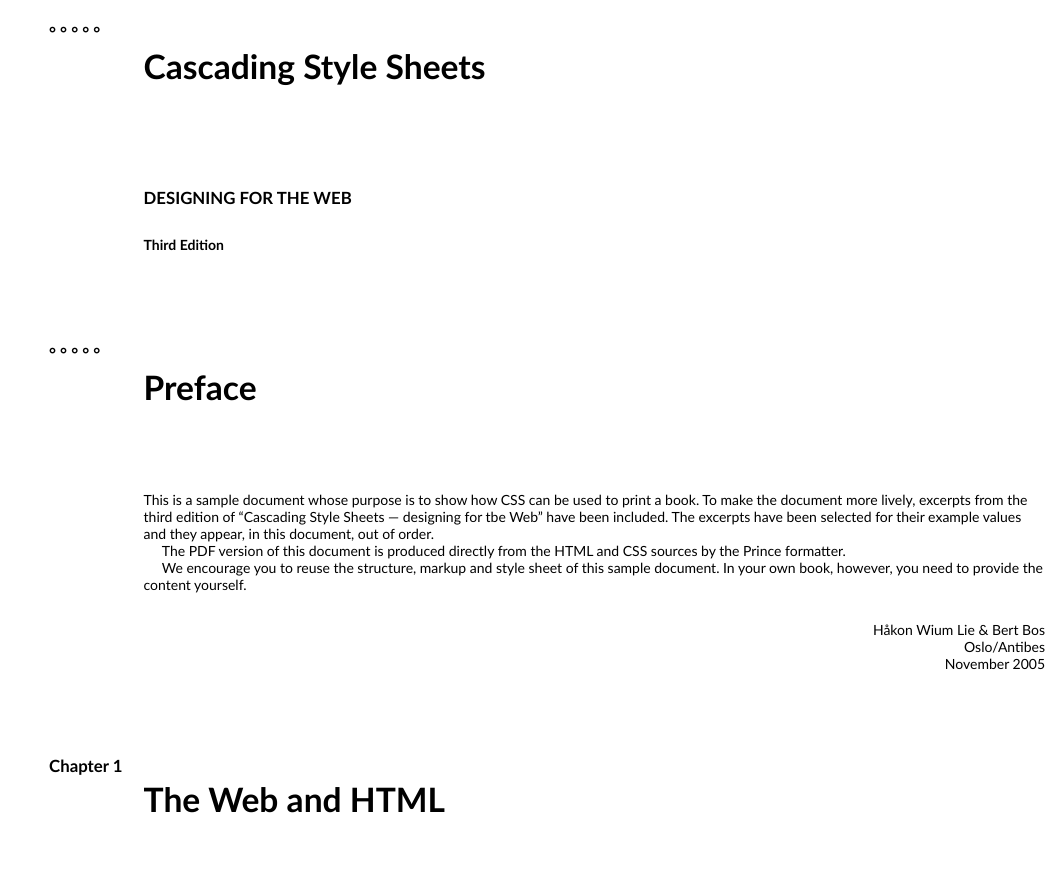
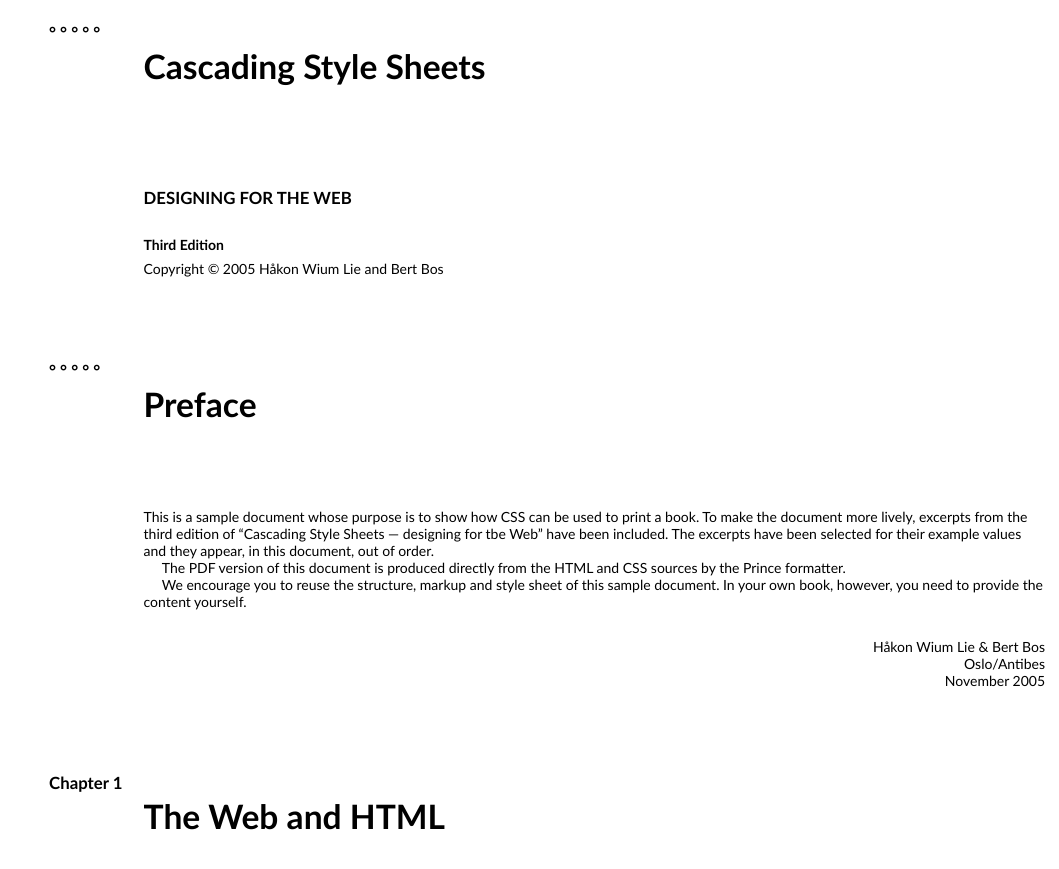
Before and after one commit to henrythemes/jekyll-boom-theme, a Jekyll site: the page built from index.html, in a window 1280 px wide and 900 px high, scrolled down 1180 px. Shown: the top 869 px of the window, without its empty margins (221-1280 px from the left). Built offline with Jekyll 4.4.1, drawn with Linux system fonts in a browser that asks for light colours.

Commit message:
Update imprint.html

```diff
--- a/_includes/imprint.html
+++ b/_includes/imprint.html
@@ -1,3 +1,2 @@
-<div class="imprint">
-  <p>Copyright &copy; 2005 Håkon Wium Lie and Bert Bos</p>
-</div>
+
+<p>Copyright &copy; 2005 Håkon Wium Lie and Bert Bos</p>
```
